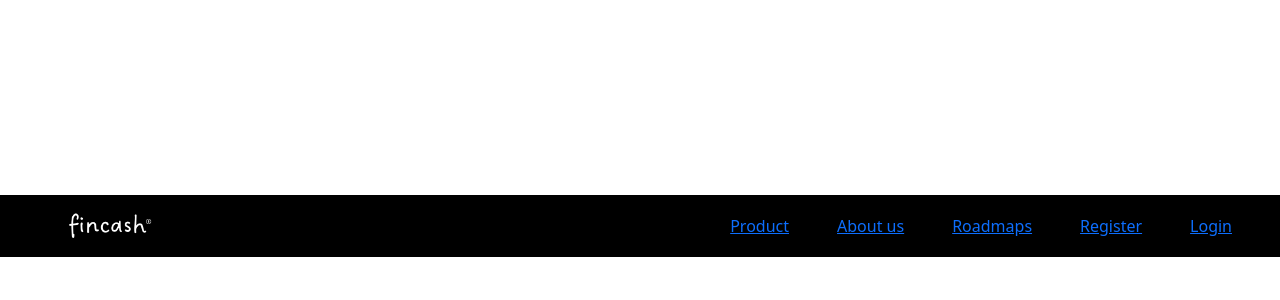
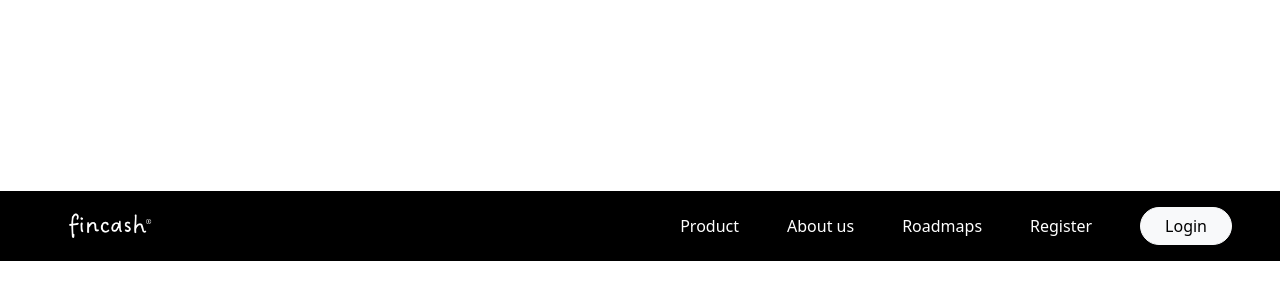
Before and after one commit to NEW-FINCASH/New-Fincash-Frontend, a React (Vite) app: page /welcome in a window 1280 px wide. Shown: the part 174-474 px from the top of the page. Built offline with nearby package versions, Linux system fonts and the light colour scheme.

Commit message:
style: update Header component links for improved styling consistency

```diff
--- a/src/components/Header.tsx
+++ b/src/components/Header.tsx
@@ -6,11 +6,11 @@ export default function Header() {
             <div className="d-flex justify-content-between align-items-center w-100">
                 <img src="/assets/fincash.png" alt="Logo" style={{ width: '10%'}}/>
                 <div className="d-flex justify-content-between align-items-center gap-5">
-                    <Link to="" className="">Product</Link>
-                    <Link to="" className="">About us</Link>
-                    <Link to="" className="">Roadmaps</Link>
-                    <Link to="" className="">Register</Link>
-                    <Link to="" className="">Login</Link>
+                    <Link to="" className="text-white text-decoration-none">Product</Link>
+                    <Link to="" className="text-white text-decoration-none">About us</Link>
+                    <Link to="" className="text-white text-decoration-none">Roadmaps</Link>
+                    <Link to="" className="text-white text-decoration-none">Register</Link>
+                    <Link to="" className="text-decoration-none btn btn-light rounded-5 px-4">Login</Link>
                 </div>
             </div>
         </header>
```
